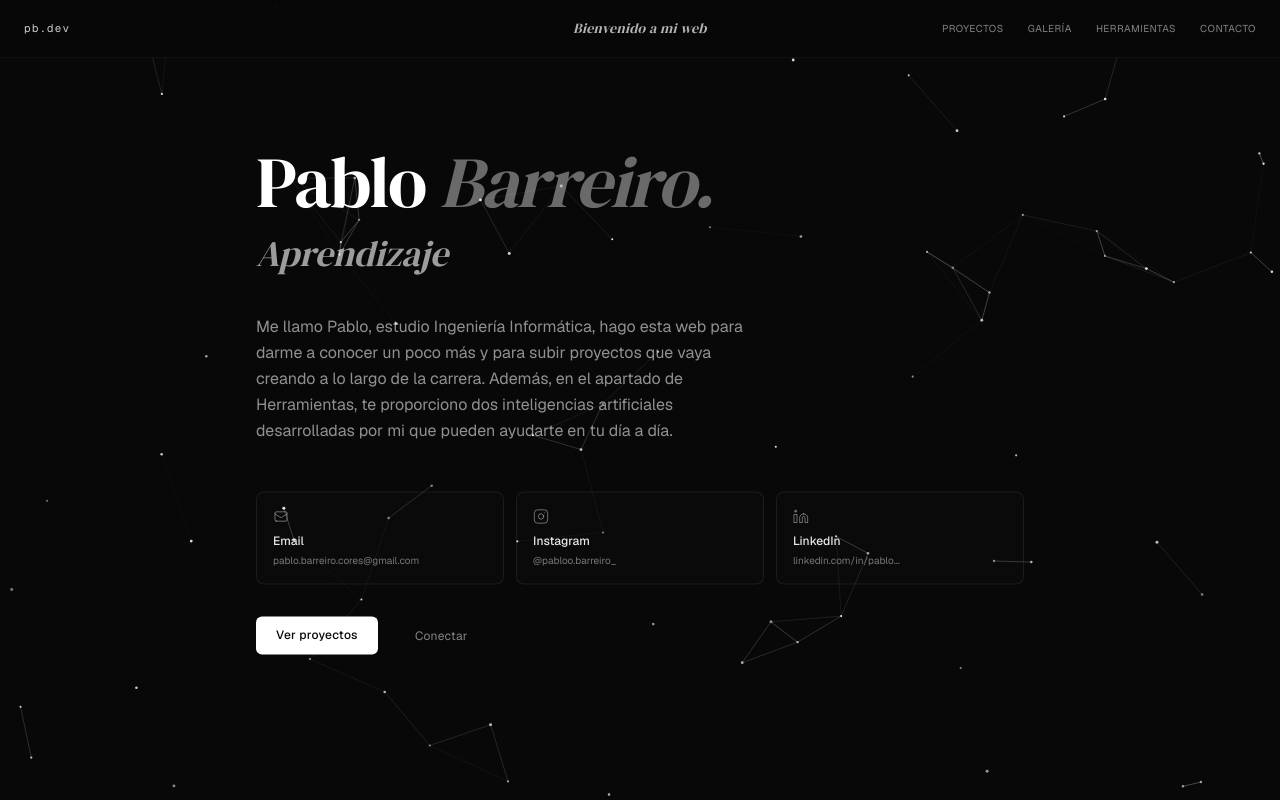
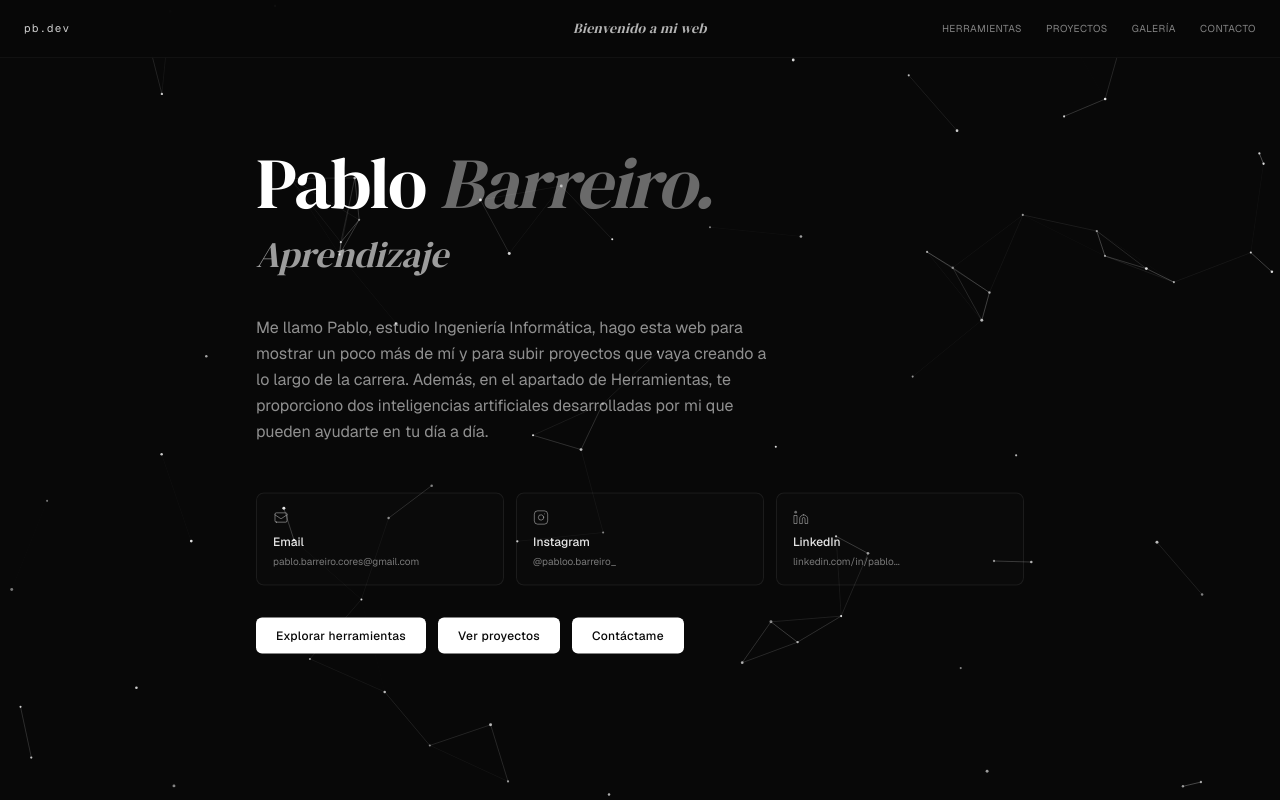
Before and after one commit to pbarreiroh/mi_web_personal, a Next.js app: page / in a window 1280 px wide. Shown: the top 800 px of the page. Built offline with nearby package versions, Linux system fonts and the light colour scheme; no server answers; the database is empty.

Commit message:
fix: nav estructura relative wrapper

```diff
--- a/app/page.tsx
+++ b/app/page.tsx
@@ -135,7 +135,7 @@ const ParticleCanvas = () => {
   return (
     <canvas
       ref={canvasRef}
-      className="absolute top-0 left-0 w-full h-full pointer-events-none opacity-90 z-0"
+      className="fixed top-0 left-0 w-full h-full pointer-events-none opacity-90"
     />
   );
 };
@@ -184,28 +184,29 @@ export default function Home() {
         }
       `}</style>
       <VisitTracker />
+      <div className="fixed inset-0 z-0 pointer-events-none">
+        <ParticleCanvas />
+      </div>
 
       {/* Nav fija */}
       <nav className="fixed top-0 left-0 right-0 z-50 flex justify-between items-center px-6 py-5 bg-[rgba(8,8,8,0.85)] backdrop-blur border-b border-white/[0.04]">
-        <div className="font-mono text-[11px] tracking-widest text-white/80">
-          pb.dev
-        </div>
-
+        <div className="relative flex justify-between items-center w-full">
+          <div className="font-mono text-[11px] tracking-widest text-white/80">pb.dev</div>
           <div className="absolute left-1/2 -translate-x-1/2 font-serif italic text-white/70 text-sm tracking-wide pointer-events-none select-none">
             Bienvenido a mi web
           </div>
-
           <div className="flex gap-6 text-[10px] uppercase tracking-wider text-white/50">
+            <a href="#herramientas" className="hoverable hover:text-white transition-colors">Herramientas</a>
             <a href="#proyectos" className="hoverable hover:text-white transition-colors">Proyectos</a>
             <a href="#galeria" className="hoverable hover:text-white transition-colors">Galería</a>
-          <a href="#herramientas" className="hoverable hover:text-white transition-colors">Herramientas</a>
             <a href="#contacto" className="hoverable hover:text-white transition-colors">Contacto</a>
+          </div>
         </div>
       </nav>
 
       {/* Hero */}
       <section className="relative min-h-screen w-full overflow-hidden">
-        <ParticleCanvas />
+
 
         <div className="absolute top-1/2 left-1/2 -translate-x-1/2 -translate-y-1/2 w-full max-w-4xl px-8 md:px-16">
           <ScrollReveal>
@@ -218,7 +219,7 @@ export default function Home() {
               </p>
             </div>
             <p className="font-sans text-white/55 text-sm md:text-base leading-relaxed max-w-lg mt-8">
-              Me llamo Pablo, estudio Ingeniería Informática, hago esta web para darme a conocer un poco más y para subir proyectos que vaya creando a lo largo de la carrera.
+              Me llamo Pablo, estudio Ingeniería Informática, hago esta web para mostrar un poco más de mí y para subir proyectos que vaya creando a lo largo de la carrera.
               Además, en el apartado de Herramientas, te proporciono dos inteligencias artificiales desarrolladas por mi que pueden ayudarte en tu día a día.
             </p>
           </ScrollReveal>
@@ -261,12 +262,15 @@ export default function Home() {
           </ScrollReveal>
 
           <ScrollReveal>
-            <div className="flex flex-col sm:flex-row gap-4 mt-8">
+            <div className="flex flex-col sm:flex-row gap-3 mt-8">
+              <a href="#herramientas" className="bg-white text-[#080808] font-medium px-5 py-2.5 text-xs tracking-wide rounded-md hover:bg-white/90 transition-colors hoverable text-center">
+                Explorar herramientas
+              </a>
               <a href="#proyectos" className="bg-white text-[#080808] font-medium px-5 py-2.5 text-xs tracking-wide rounded-md hover:bg-white/90 transition-colors hoverable text-center">
                 Ver proyectos
               </a>
-              <a href="#contacto" className="font-sans hoverable px-5 py-2.5 border border-transparent text-white/50 text-xs tracking-wide text-center rounded-md hover:text-white hover:bg-white/5 transition-colors">
-                Conectar
+              <a href="#contacto" className="bg-white text-[#080808] font-medium px-5 py-2.5 text-xs tracking-wide rounded-md hover:bg-white/90 transition-colors hoverable text-center">
+                Contáctame
               </a>
             </div>
           </ScrollReveal>
@@ -282,7 +286,7 @@ export default function Home() {
             <div className="font-mono uppercase text-xs md:text-sm tracking-widest text-white/45 mb-6">
               Últimamente
             </div>
-            <div className="relative p-6 border border-white/[0.08] rounded-xl bg-[#0d0d0d] max-h-[280px] overflow-hidden flex flex-col">
+            <div className="relative p-6 border border-white/[0.08] rounded-xl bg-[#0d0d0d] max-h-[280px] overflow-y-auto flex flex-col scrollbar-thin scrollbar-track-transparent scrollbar-thumb-white/10">
               <div className="flex items-center gap-3 mb-5 shrink-0">
                 <img
                   src="/HACK UDC-128.jpg"
```
Lines whose indentation alone changed are shown as unchanged.
